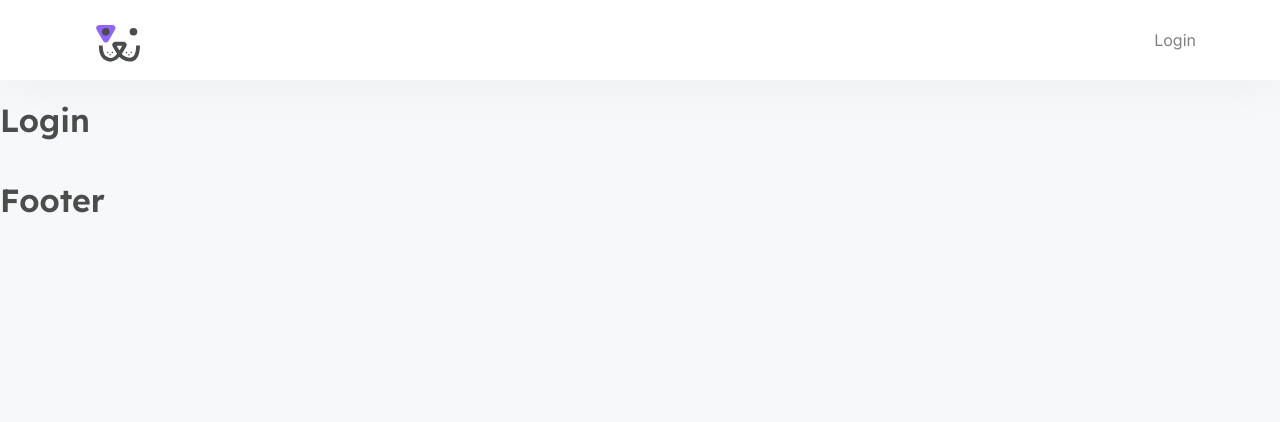
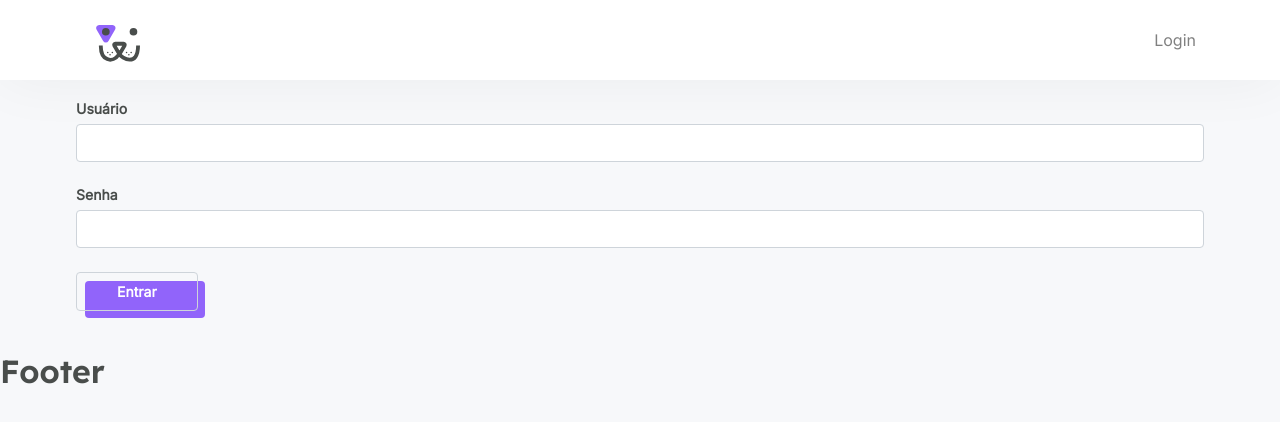
Before and after one commit to dfsilvadev/dogs, a React (Create React App) app: page /login in a window 1280 px wide. Shown: the top 422 px of the page. Built offline with nearby package versions, Linux system fonts and the light colour scheme.

Commit message:
feat: testando o form login

```diff
--- a/src/pages/Login/index.tsx
+++ b/src/pages/Login/index.tsx
@@ -1,3 +1,59 @@
+import { useForm } from "react-hook-form";
+import * as yup from "yup";
+import { yupResolver } from "@hookform/resolvers/yup";
+
+import { useAuth } from "../../hooks/useAuth";
+
+import { Input } from "../../components/Input";
+import { Button } from "../../components/Button";
+import { useNavigate } from "react-router";
+
+interface Credentials {
+  username: string;
+  password: string;
+}
+
+const createUserFormSchema = yup.object({
+  username: yup.string().required("E-mail obrigatório."),
+  password: yup
+    .string()
+    .required("Senha obrigatória.")
+    .min(6, "A senha deve conter 6 ou mais caracteres"),
+});
+
 export const Login = () => {
-  return <h1>Login</h1>;
+  const navigate = useNavigate();
+  const { signIn } = useAuth();
+  const { register, handleSubmit, formState } = useForm({
+    resolver: yupResolver(createUserFormSchema),
+  });
+
+  const { errors } = formState;
+
+  async function handleSignIn(credentials: Credentials) {
+    await signIn(credentials);
+    navigate("/");
+  }
+
+  return (
+    <div className="container">
+      <form onSubmit={handleSubmit(handleSignIn)}>
+        <Input
+          type="text"
+          label="Usuário"
+          id="username"
+          error={errors.username}
+          {...register("username")}
+        />
+        <Input
+          type="password"
+          label="Senha"
+          id="password"
+          error={errors.password}
+          {...register("password")}
+        />
+        <Button type="submit">Entrar</Button>
+      </form>
+    </div>
+  );
 };
```
